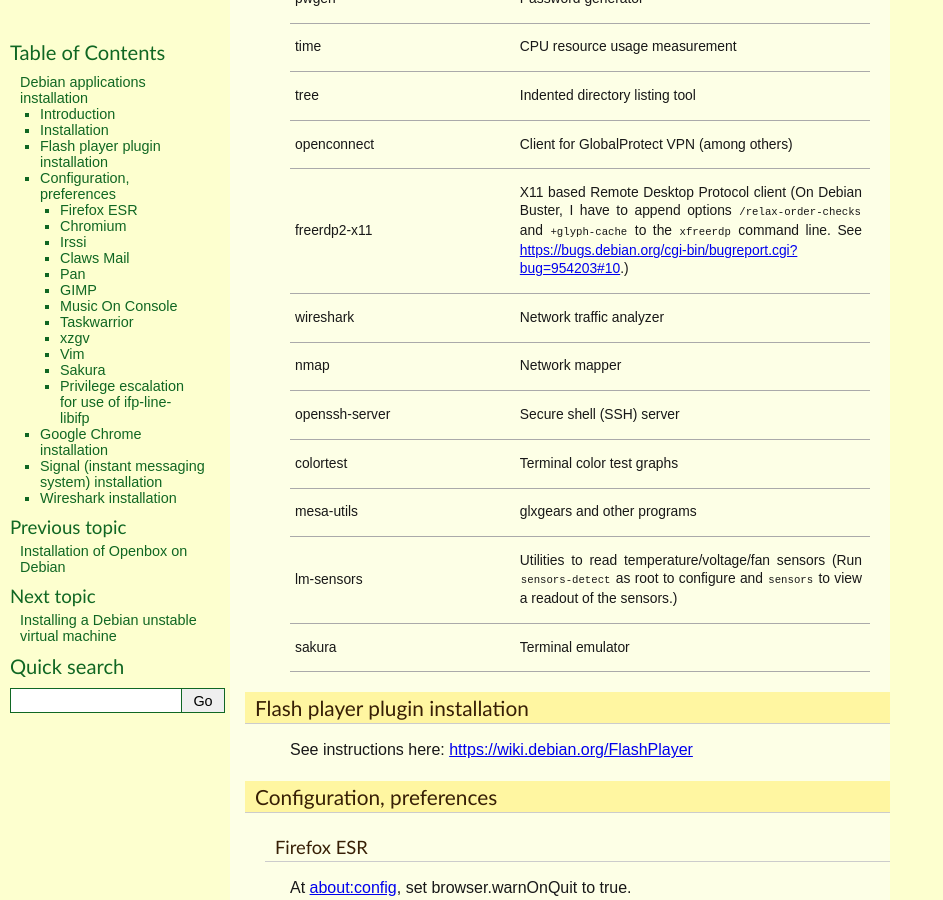
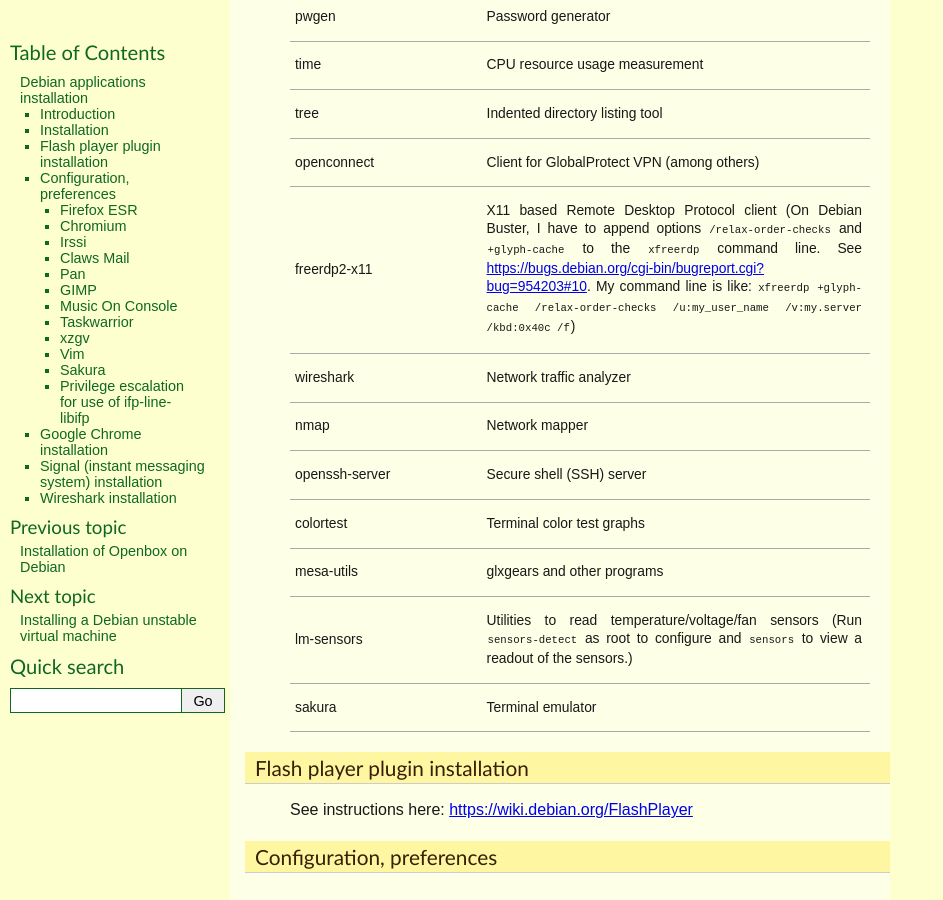
Before and after one commit to thierr26/thierr26_personal_notes_sphinx_sources, a Sphinx documentation site: the page built from source/debian_apps_install.rst, in a window 1280 px wide and 900 px high, scrolled down 4851 px. Shown: the whole window, without its empty margins (0-943 px from the left). Built offline with Sphinx 7.4.7, drawn with Linux system fonts in a browser that asks for light colours.

Commit message:
Add full xfreerdp command line

```diff
--- a/source/debian_apps_install.rst
+++ b/source/debian_apps_install.rst
@@ -219,7 +219,9 @@
     - X11 based Remote Desktop Protocol client (On Debian Buster, I have to
       append options ``/relax-order-checks`` and ``+glyph-cache`` to the
       ``xfreerdp`` command line. See
-      https://bugs.debian.org/cgi-bin/bugreport.cgi?bug=954203#10.)
+      https://bugs.debian.org/cgi-bin/bugreport.cgi?bug=954203#10. My command
+      line is like: ``xfreerdp +glyph-cache /relax-order-checks /u:my_user_name
+      /v:my.server /kbd:0x40c /f``)
   * - wireshark
     - Network traffic analyzer
   * - nmap
```
